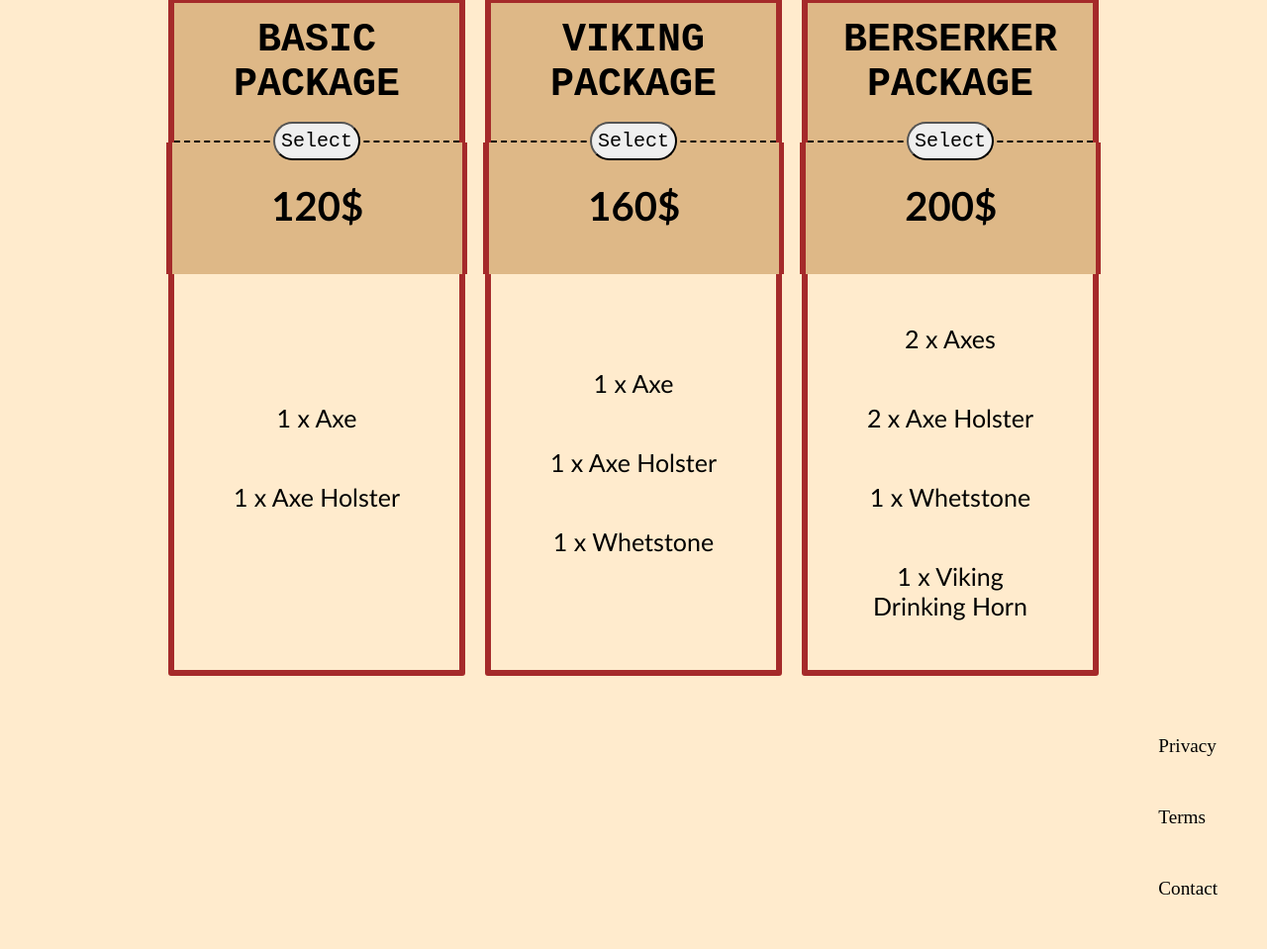
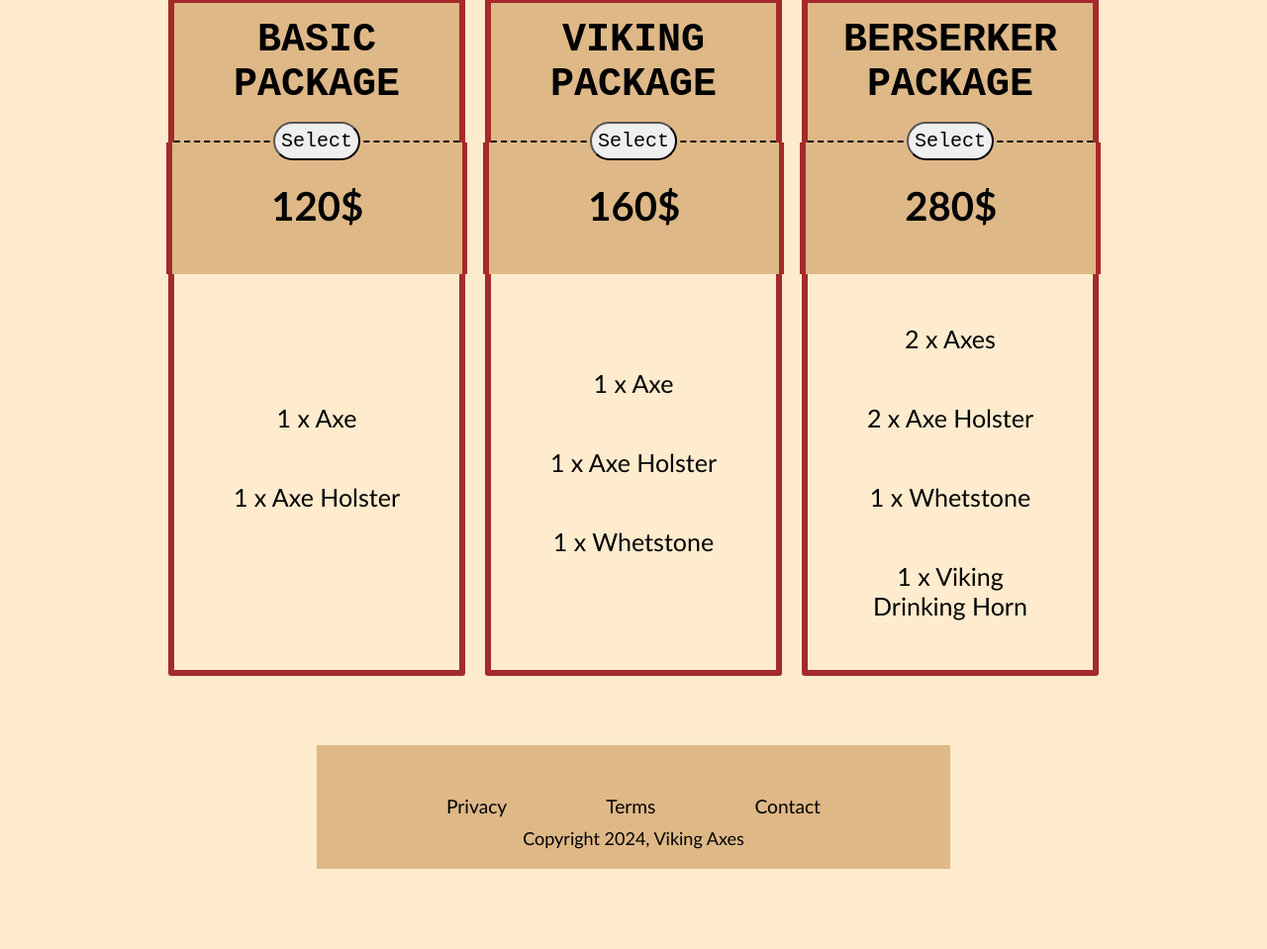
Before and after one commit to SoldirVhale/product-landing-page, a plain HTML site: page index.html in a window 1280 px wide. Shown: the part 1786-2745 px from the top of the page at 99% size. After the commit the page ends 2664 px from the top, so only its background shows below. Drawn offline with Linux system fonts and the light colour scheme.

Commit message:
Finished the Project!

```diff
--- a/index.html
+++ b/index.html
@@ -17,9 +17,9 @@
              </div>
              <nav id="nav-bar">
                  <ul>
-                <li><a href="#premium-materials">Features</a></li>
-                <li><a href="#video">How it works</a></li>
-                <li><a href="#pricing">Pricing</a></li>
+                     <li><a class="nav" href="#icon">Features</a></li>
+                     <li><a class="nav" href="#video">How it works</a></li>
+                     <li><a class="nav" href="#pricing">Pricing</a></li>
                  </ul>
              </nav>
     </header>
@@ -68,7 +68,7 @@
         </div>
         <div class="product" id="berserker">
         <div class="level">Berserker Package</div>
-            <h4>200$</h4>
+            <h4>280$</h4>
             <ol class="list3">
                 <li>2 x Axes</li>
                 <li>2 x Axe Holster</li>
@@ -80,11 +80,11 @@
     </section>
     <footer>
         <ul>
-            <li>Privacy</li>
-            <li>Terms</li>
-            <li>Contact</li>
+            <li class="footitem"><a href="#">Privacy</a></li>
+            <li class="footitem"><a href="#">Terms</a></li>
+            <li class="footitem"><a href="#">Contact</a></li>
         </ul>
+        <span>Copyright 2024, Viking Axes</span>
     </footer>
-
 </body>
 </html>
--- a/styles.css
+++ b/styles.css
@@ -7,6 +7,8 @@
 html {
     background-color:blanchedalmond;
 }
+
+/*HEADER*/
 
 #header {
     display: flex;
@@ -18,6 +20,21 @@ html {
     width: 150px;
     display: flex;
     border-radius: 100px;
+}
+
+.nav{
+    text-decoration: none;
+    padding: 1px;
+    color: black;
+    font-family: 'Courier New', Courier, monospace;
+    font-size: 25px;
+    font-weight: bold;
+}
+
+.nav:hover {
+    background-color: rgba(178, 34, 34, 0.5);
+    border-radius: 20px;
+    transition: background-color 1.5s;
 }
 
 nav > ul {
@@ -42,21 +59,6 @@ h1 {
     font-family: 'Franklin Gothic Medium', 'Arial Narrow', Arial, sans-serif;
     font-size: 60px;
     color: brown;
-}
-
-a{
-    text-decoration: none;
-    padding: 10px;
-    color: black;
-    font-family: 'Courier New', Courier, monospace;
-    font-size: 25px;
-    font-weight: bold;
-}
-
-a:hover {
-    background-color: rgba(205, 225, 255, 0.7);
-    border-radius: 20px;
-    transition: background-color 1.5s;
 }
 
 h2 {
@@ -122,7 +124,7 @@ input[type="submit"] {
 }
 
 input[type="submit"]:hover {
-    background-color: rgb(205, 225, 255);
+    background-color: rgba(178, 34, 34, 0.5);
     font-weight: bold;
 
 }
@@ -195,6 +197,7 @@ iframe {
     display: flex;
     flex-direction: row;
     justify-content: center;
+    margin-bottom: 60px;
 }
 
 .level {
@@ -220,7 +223,7 @@ button {
 }
 
 button:hover {
-    background-color: rgb(205, 225, 255);
+    background-color: rgba(178, 34, 34);
     font-weight: bold;
     cursor: pointer;
 }
@@ -234,7 +237,40 @@ button:hover {
 }
 
 footer {
+    background-color: burlywood;
+    justify-content: center;
+    margin-left: 25%;
+    margin-right: 25%;
+    padding-top: -40px;
+}
+
+footer > ul {
+    display: flex;
+    justify-content: center;
+    margin-top: 0;
+    margin-bottom: 20px;
+    font-family: 'Gill Sans', 'Gill Sans MT', Calibri, 'Trebuchet MS', sans-serif;
+}
+
+span {
     display: flex;
     flex-direction: row;
-    justify-content: flex-end;
+    justify-content: center;
+    margin-top: -60px;
+    font-size: 18px;
+    padding-bottom: 20px;
+    font-family: 'Gill Sans', 'Gill Sans MT', Calibri, 'Trebuchet MS', sans-serif;
 }
+
+a {
+    text-decoration: none;
+    color: black;
+    cursor: pointer;
+}
+
+a:hover {
+    background-color: rgba(178, 34, 34, 0.5);
+    border-radius: 20px;
+    transition: background-color 1.5s;
+    padding: 1px;
+}
```
Lines whose indentation alone changed are shown as unchanged.
